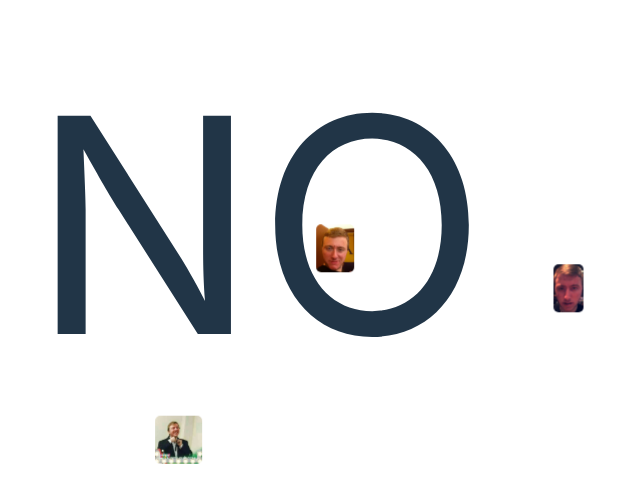
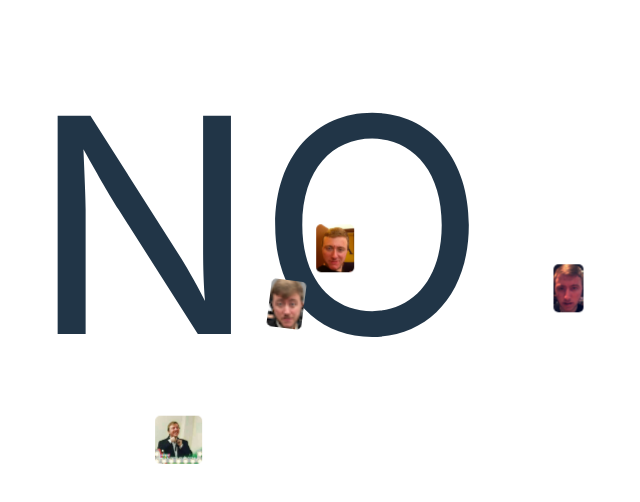
Before and after one commit to kage1414/is-it-nics-birthday, a React (Vite) app: page / in a window 1280 px wide. Shown: the top 502 px of the page, without its empty margins (381-1021 px from the left). Built offline with nearby package versions, Linux system fonts and the light colour scheme.

Commit message:
smooth out animations

```diff
--- a/src/App.css
+++ b/src/App.css
@@ -2,12 +2,11 @@
   display: flex;
   text-align: center;
   justify-content: center;
-  cursor: url("./assets/nic-playing-piano.png") 4 12, auto;
   height: 100vh;
   width: 100vw;
   max-height: 100vh;
   max-width: 100vw;
-  /* cursor: none; */
+  cursor: none;
 }
 
 @-webkit-keyframes medOrbit {
@@ -120,36 +119,36 @@
 
 @-webkit-keyframes rotatay {
   from {
-    -webkit-transform: rotate(0deg) translateX(0px) rotate(0deg);
+    -webkit-transform: rotate(360deg) translateX(0px) rotate(630deg);
   }
   to {
-    -webkit-transform: rotate(360deg) translateX(0px) rotate(360deg);
+    -webkit-transform: rotate(0deg) translateX(0px) rotate(0deg);
   }
 }
 
 @-moz-keyframes rotatay {
   from {
-    -moz-transform: rotate(0deg) translateX(0px) rotate(0deg);
+    -moz-transform: rotate(360deg) translateX(0px) rotate(360deg);
   }
   to {
-    -moz-transform: rotate(360deg) translateX(0px) rotate(360deg);
+    -moz-transform: rotate(0deg) translateX(0px) rotate(0deg);
   }
 }
 
 @-o-keyframes rotatay {
   from {
-    -o-transform: rotate(0deg) translateX(0px) rotate(0deg);
+    -o-transform: rotate(360deg) translateX(0px) rotate(360deg);
   }
   to {
-    -o-transform: rotate(360deg) translateX(0px) rotate(360deg);
+    -o-transform: rotate(0deg) translateX(0px) rotate(0deg);
   }
 }
 
 @keyframes rotatay {
   from {
+    transform: rotate(360deg) translateX(0px) rotate(360deg);
+  }
+  to {
     transform: rotate(0deg) translateX(0px) rotate(0deg);
   }
-  to {
-    transform: rotate(360deg) translateX(0px) rotate(360deg);
-  }
 }
--- a/src/NicsFace.tsx
+++ b/src/NicsFace.tsx
@@ -6,37 +6,40 @@ interface Props {
 }
 
 export const NicsFace = ({ mouseCoordinates, clicked }: Props) => {
-  const [speedAlteration, setSpeedAlteration] = useState(0);
+  const [speedAlteration, setSpeedAlteration] = useState(1);
 
   window.document.body.onkeydown = (e) => {
     if (e.key === "ArrowUp") {
-      const newSpeed = Number((speedAlteration - 0.05).toFixed(2));
+      const newSpeed = Number((speedAlteration * 0.99).toFixed(3));
       setSpeedAlteration(newSpeed);
     } else if (e.key === "ArrowDown") {
-      const newSpeed = Number((speedAlteration + 0.05).toFixed(2));
+      const newSpeed = Number((speedAlteration / 0.99).toFixed(3));
       setSpeedAlteration(newSpeed);
     }
   };
 
   const getImageStyles = useCallback(
-    ({
-      time,
-      orbit,
-    }: {
+    (args?: {
       time: number;
-      orbit: "medOrbit" | "narrowOrbit" | "wideOrbit";
-    }) => ({
-      MozAnimation: `${orbit} ${time}s linear infinite`,
-      WebkitAnimation: `${orbit} ${time}s linear infinite`,
-      OAnimation: `${orbit} ${time}s linear infinite`,
-      animation: `${orbit} ${time}s linear infinite`,
-      borderRadius: "5px",
-      height: "48px",
-    }),
+      orbit: "medOrbit" | "narrowOrbit" | "wideOrbit" | "rotatay";
+    }) => {
+      const style = { borderRadius: "5px", height: "48px" };
+      if (!args) {
+        return style;
+      }
+      return {
+        MozAnimation: `${args.orbit} ${args.time}s linear infinite`,
+        WebkitAnimation: `${args.orbit} ${args.time}s linear infinite`,
+        OAnimation: `${args.orbit} ${args.time}s linear infinite`,
+        animation: `${args.orbit} ${args.time}s linear infinite`,
+        ...style,
+      };
+    },
     []
   );
 
   return (
+    <>
       <span
         style={{
           position: "absolute",
@@ -52,7 +55,7 @@ export const NicsFace = ({ mouseCoordinates, clicked }: Props) => {
         <img
           style={getImageStyles({
             orbit: "medOrbit",
-          time: 1.5 + speedAlteration,
+            time: 1.5 * speedAlteration,
           })}
           ref={(ref) => {
             if (ref) {
@@ -64,7 +67,7 @@ export const NicsFace = ({ mouseCoordinates, clicked }: Props) => {
         <img
           style={getImageStyles({
             orbit: "narrowOrbit",
-          time: 0.9 + speedAlteration,
+            time: 0.9 * speedAlteration,
           })}
           ref={(ref) => {
             if (ref) {
@@ -76,7 +79,7 @@ export const NicsFace = ({ mouseCoordinates, clicked }: Props) => {
         <img
           style={getImageStyles({
             orbit: "wideOrbit",
-          time: 2 + speedAlteration,
+            time: 2 * speedAlteration,
           })}
           ref={(ref) => {
             if (ref) {
@@ -86,5 +89,30 @@ export const NicsFace = ({ mouseCoordinates, clicked }: Props) => {
           src="/nic-staring.png"
         />
       </span>
+      <span
+        style={{
+          position: "absolute",
+          top: "0px",
+          left: "0px",
+          transform: `translate(${mouseCoordinates[1] + 10}px, ${
+            mouseCoordinates[0] - 40
+          }px)`,
+          transition: "0ms",
+        }}
+      >
+        <img
+          style={getImageStyles({
+            orbit: "rotatay",
+            time: 2 * speedAlteration,
+          })}
+          ref={(ref) => {
+            if (ref) {
+              ref.style.animationPlayState = clicked ? "running" : "paused";
+            }
+          }}
+          src="/nic-playing-piano.png"
+        />
+      </span>
+    </>
   );
 };
```
Also changed, not shown: public/nic-playing-piano.png (added). Lines whose indentation alone changed are shown as unchanged.
